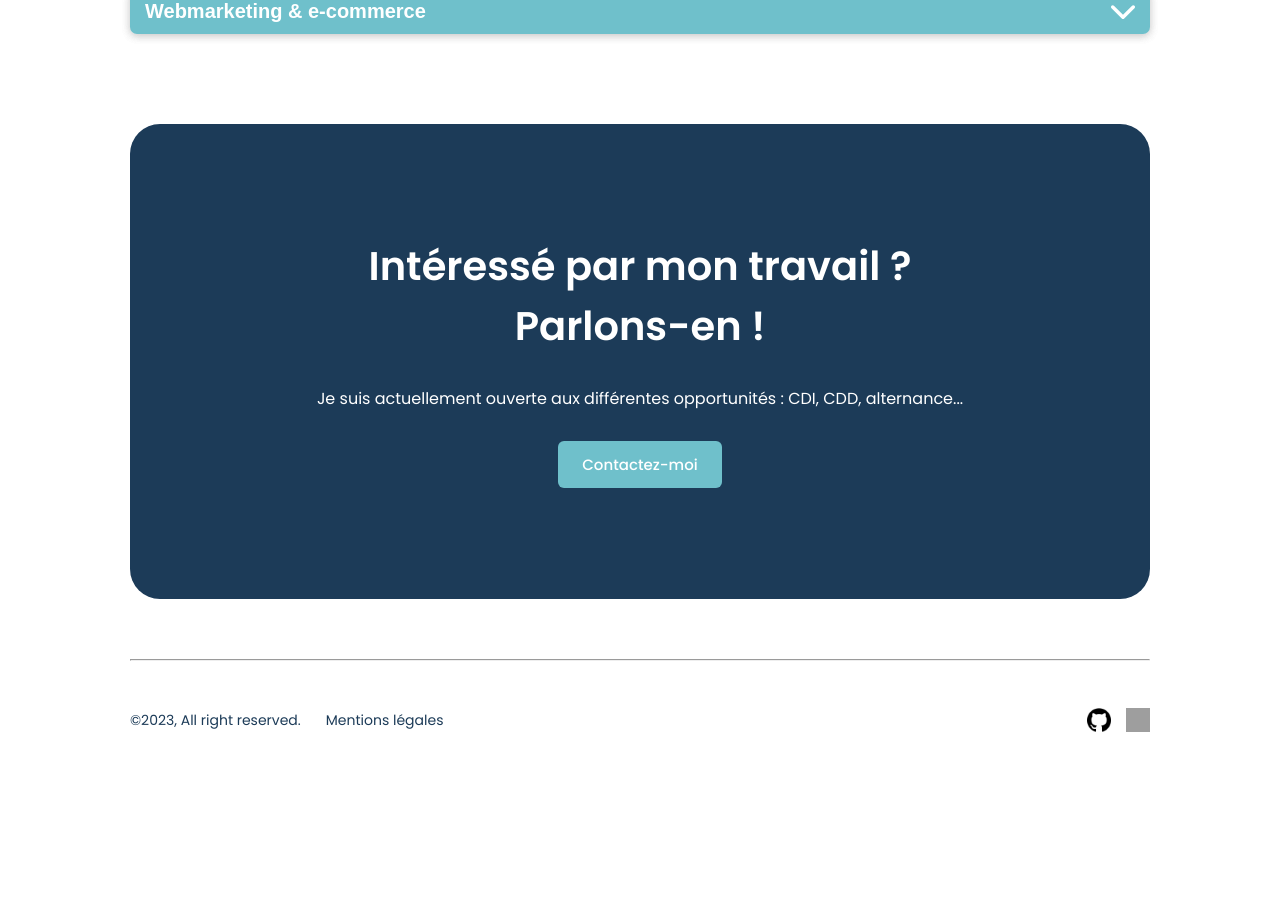
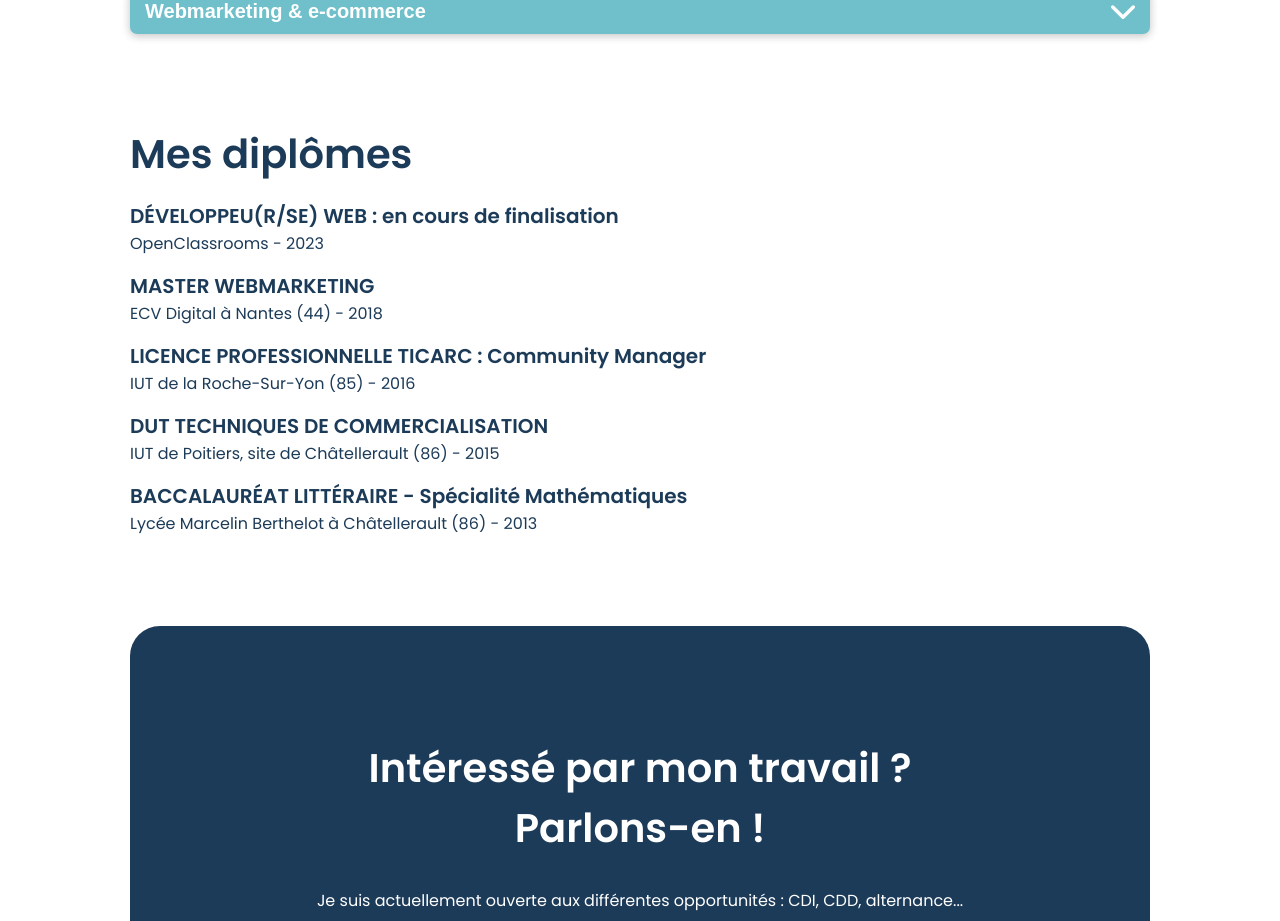
Before and after one commit to BeverlyLaurans/Portfolio, a React (Create React App) app: page / in a window 1280 px wide. Shown: the part 2240-3161 px from the top of the page. Before the commit the page ends 3017 px from the top, so only its background shows below. Built offline with nearby package versions, Linux system fonts and the light colour scheme; grey boxes are pictures that could not be loaded.

Commit message:
Ajout bloc formation

```diff
--- /dev/null
+++ b/src/components/Formation/Formation.jsx
@@ -0,0 +1,32 @@
+import "../../styles/scss/components/Formation.scss";
+
+function Formation() {
+
+  return (
+    <section className="formation-container">
+        <h2>Mes diplômes</h2>
+        <div className="formation">
+            <h3>DÉVELOPPEU(R/SE) WEB : en cours de finalisation</h3>
+            <p>OpenClassrooms - 2023</p>
+        </div>
+        <div className="formation">
+            <h3>MASTER WEBMARKETING</h3>
+            <p>ECV Digital à Nantes (44) - 2018</p>
+        </div>
+        <div className="formation">
+            <h3>LICENCE PROFESSIONNELLE TICARC : Community Manager</h3>
+            <p>IUT de la Roche-Sur-Yon (85) - 2016</p>
+        </div>
+        <div className="formation">
+            <h3>DUT TECHNIQUES DE COMMERCIALISATION</h3>
+            <p>IUT de Poitiers, site de Châtellerault (86) - 2015</p>
+        </div>
+        <div className="formation">
+            <h3>BACCALAURÉAT LITTÉRAIRE - Spécialité Mathématiques</h3>
+            <p>Lycée Marcelin Berthelot à Châtellerault (86) - 2013</p>
+        </div>
+    </section>
+  );
+}
+
+export default Formation;
--- a/src/pages/Home/Home.jsx
+++ b/src/pages/Home/Home.jsx
@@ -3,6 +3,7 @@ import Introduction from "../../components/Introduction/Introduction";
 import ProjectList from "../../components/ProjectList/ProjectList";
 import Skills from "../../components/Skills/Skills";
 import ContactForm from "../../components/ContactForm/ContactForm";
+import Formation from "../../components/Formation/Formation";
 
 function Home() {
 
@@ -30,6 +31,7 @@ function Home() {
       <Introduction />
       <ProjectList />
       <Skills />
+      <Formation />
       <ContactForm />
     </div>
   );
--- /dev/null
+++ b/src/styles/scss/components/Formation.scss
@@ -0,0 +1,40 @@
+@import "../../scss//utils/variables";
+
+.formation-container {
+    margin-bottom: 90px;
+    display: flex;
+    flex-direction: column;
+    gap: 15px;
+    h2 {
+        margin: 0 0 2px 0;
+        padding: 0;
+        font-size: 40px;
+        font-weight: 600;
+        @media (max-width: 768px) {
+            font-size: 30px;
+        }
+        @media (max-width: 480px) {
+        font-size: 25px;
+        }
+    }
+    h3 {
+        margin: 0;
+        font-size: 20px;
+        @media (max-width: 768px) {
+            font-size: 17px;
+        }
+        @media (max-width: 480px) {
+            font-size: 16px;
+        }
+    }
+    p {
+        margin: 0;
+        font-size: 16px;
+        @media (max-width: 768px) {
+            font-size: 15px;
+        }
+        @media (max-width: 480px) {
+            font-size: 14px;
+        }
+    }
+}
--- a/src/styles/scss/main.scss
+++ b/src/styles/scss/main.scss
@@ -25,6 +25,7 @@ body {
 @import "./components/Slideshow";
 @import "./components/Modal";
 @import "./components/Accordion";
+@import "./components/Formation";
 @import "./components/ContactForm";
 @import "./layouts/Footer";
 @import "./pages/Project.scss";
```
Also changed, not shown: src/styles/css/prefixed/style.css, src/styles/css/style.css, 1 other file (tests, documents, lock files or other folders).
